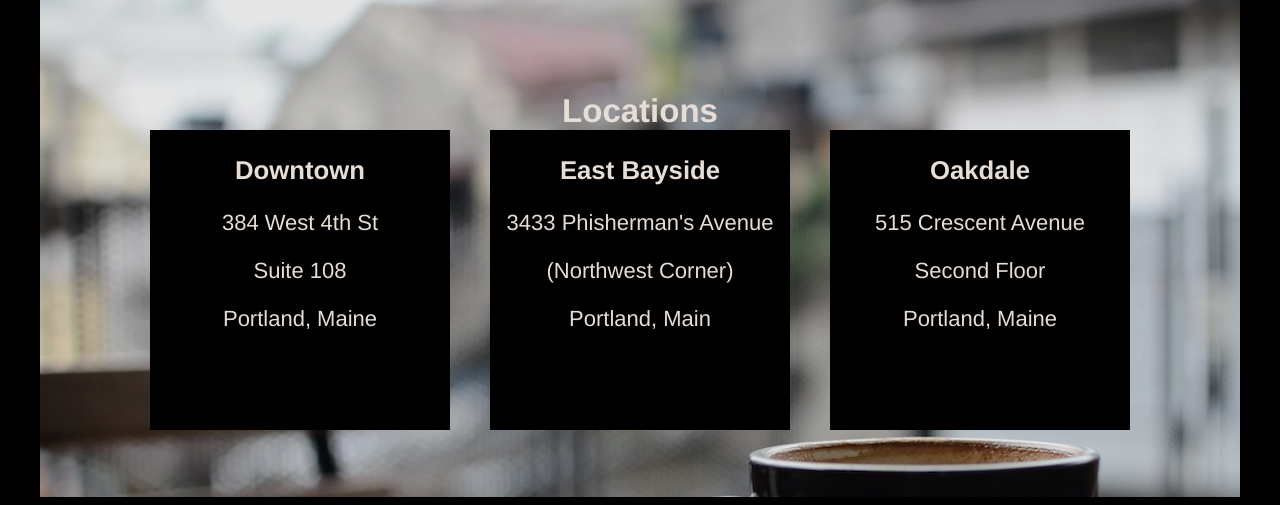
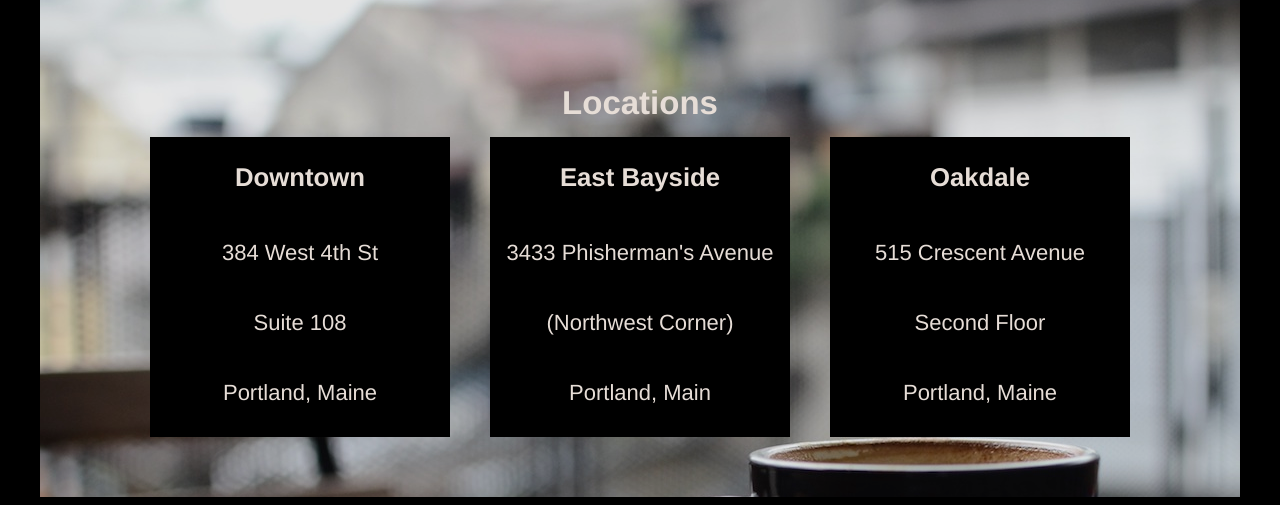
Before and after one commit to Kelechi125/codecademy-tea-cozy, a plain HTML site: page index.html in a window 1280 px wide. Shown: the part 1444-1949 px from the top of the page. Drawn offline with Linux system fonts and the light colour scheme.

Commit message:
Turn #downtown, #east-bayside, and #oakdale divs into Flexboxes

```diff
--- a/styles.css
+++ b/styles.css
@@ -103,5 +103,8 @@ h4 {
     width: 300px;
     height: 300px;
     background-color: black;
-
+    display: flex;
+    flex-direction: column;
+    align-content: space-evenly;
+    margin-top: 15px;
 }
```
